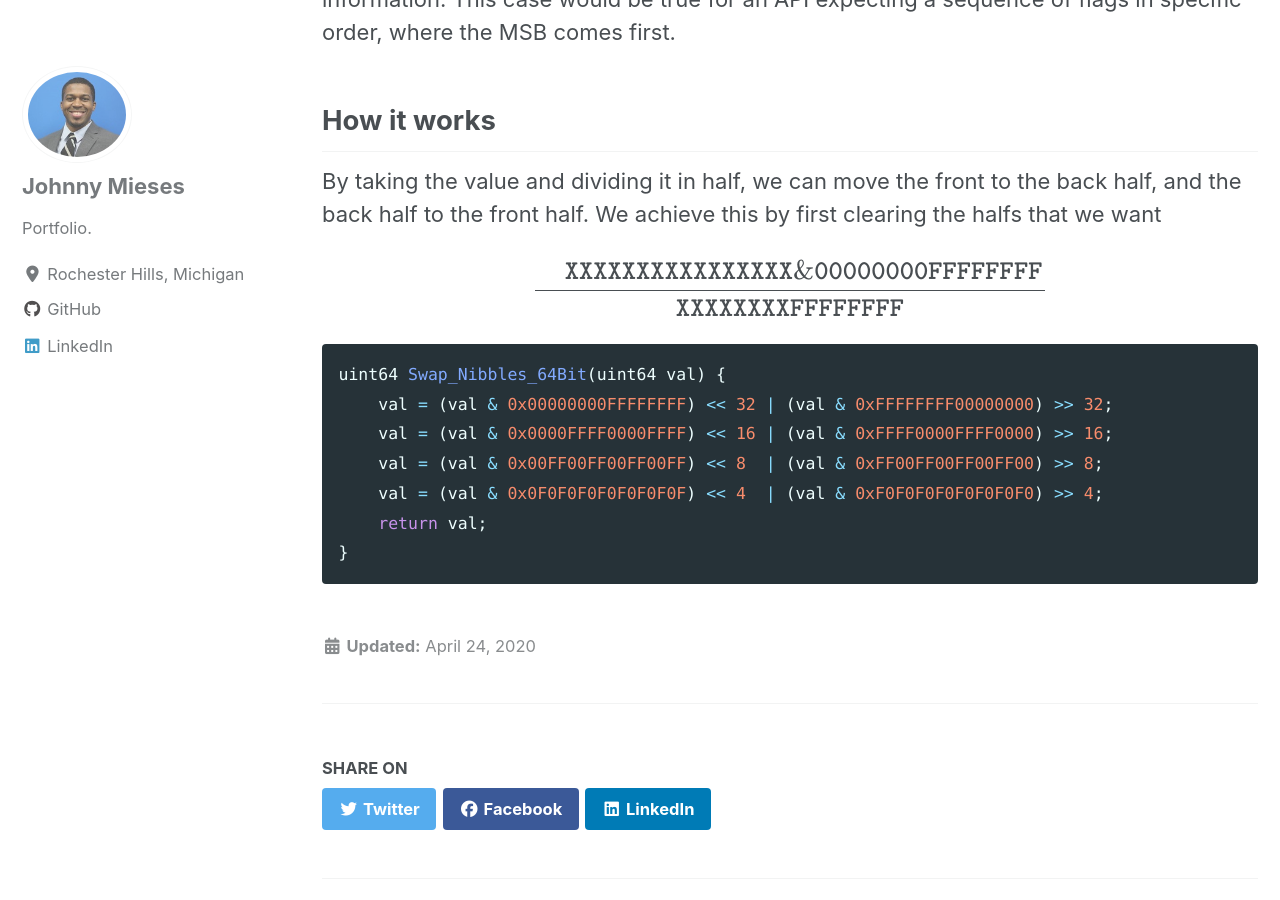
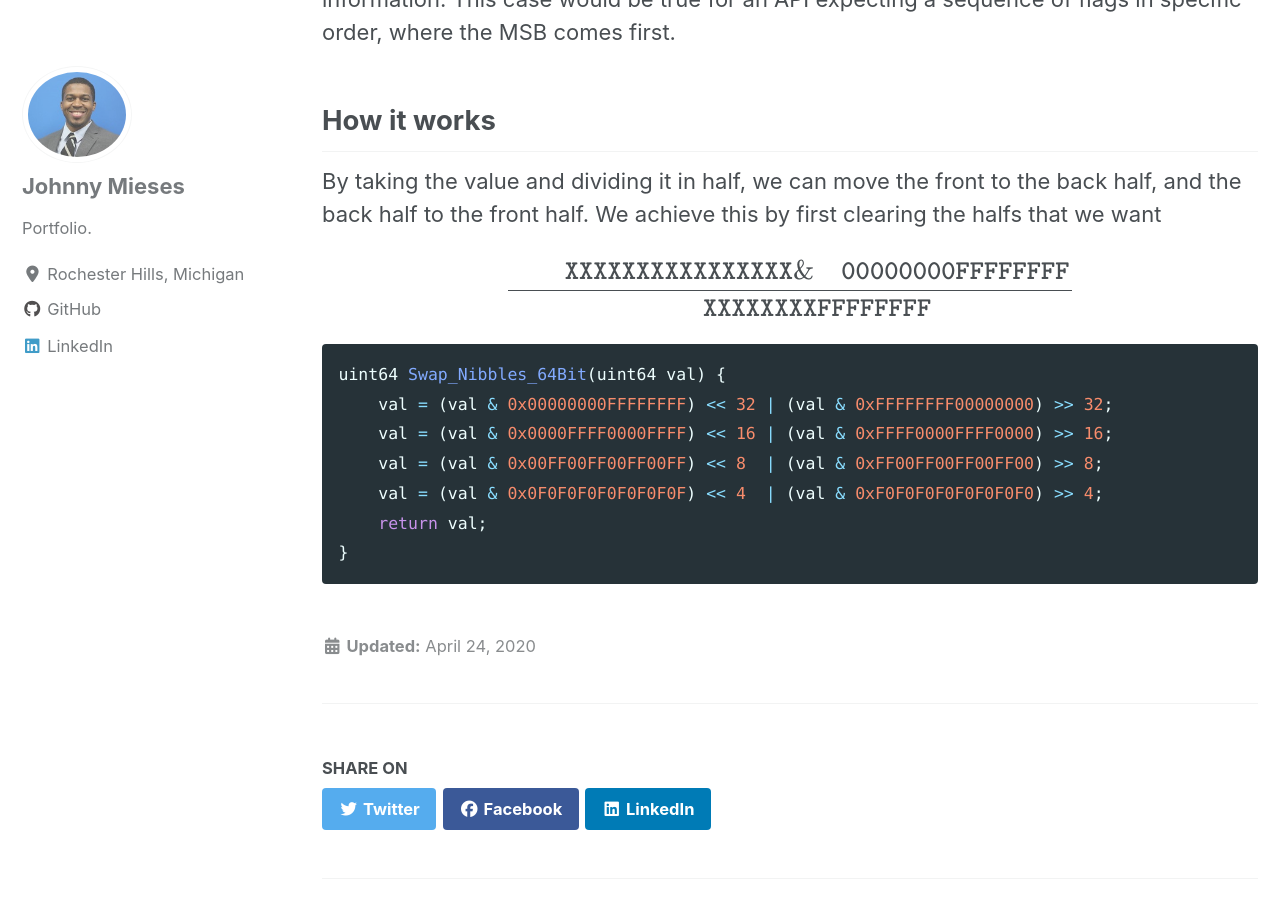
Before and after one commit to jmieses/jmportfolio.github.io, a Jekyll site: the page built from _posts/2020-04-24-Swapping-Nibbles-in-64-bitfield.md, in a window 1280 px wide and 900 px high, scrolled down 773 px. Built offline with Jekyll 4.4.1, drawn with Linux system fonts in a browser that asks for light colours; cached includes are drawn as plain includes; nearby versions of some CDN libraries; formulas are drawn with MathJax 3.

Commit message:
post update

````diff
--- a/_posts/2020-04-24-Swapping-Nibbles-in-64-bitfield.md
+++ b/_posts/2020-04-24-Swapping-Nibbles-in-64-bitfield.md
@@ -21,7 +21,7 @@ In addition, let's suppose that we need to keep the nibbles in a specific ordere
 
 By taking the value and dividing it in half, we can move the front to the back half, and the back half to the front half. We achieve this by first clearing the halfs that we want
 
-$$ \frac{\quad \texttt{XXXXXXXXXXXXXXXX} \\ \&  \texttt{00000000FFFFFFFF}}{\texttt{XXXXXXXXFFFFFFFF}}  $$
+$$ \frac{\qquad \texttt{XXXXXXXXXXXXXXXX} \\ \&  \quad \texttt{00000000FFFFFFFF}}{\qquad \texttt{XXXXXXXXFFFFFFFF}}  $$
 
 ```c
 uint64 Swap_Nibbles_64Bit(uint64 val) {
````
